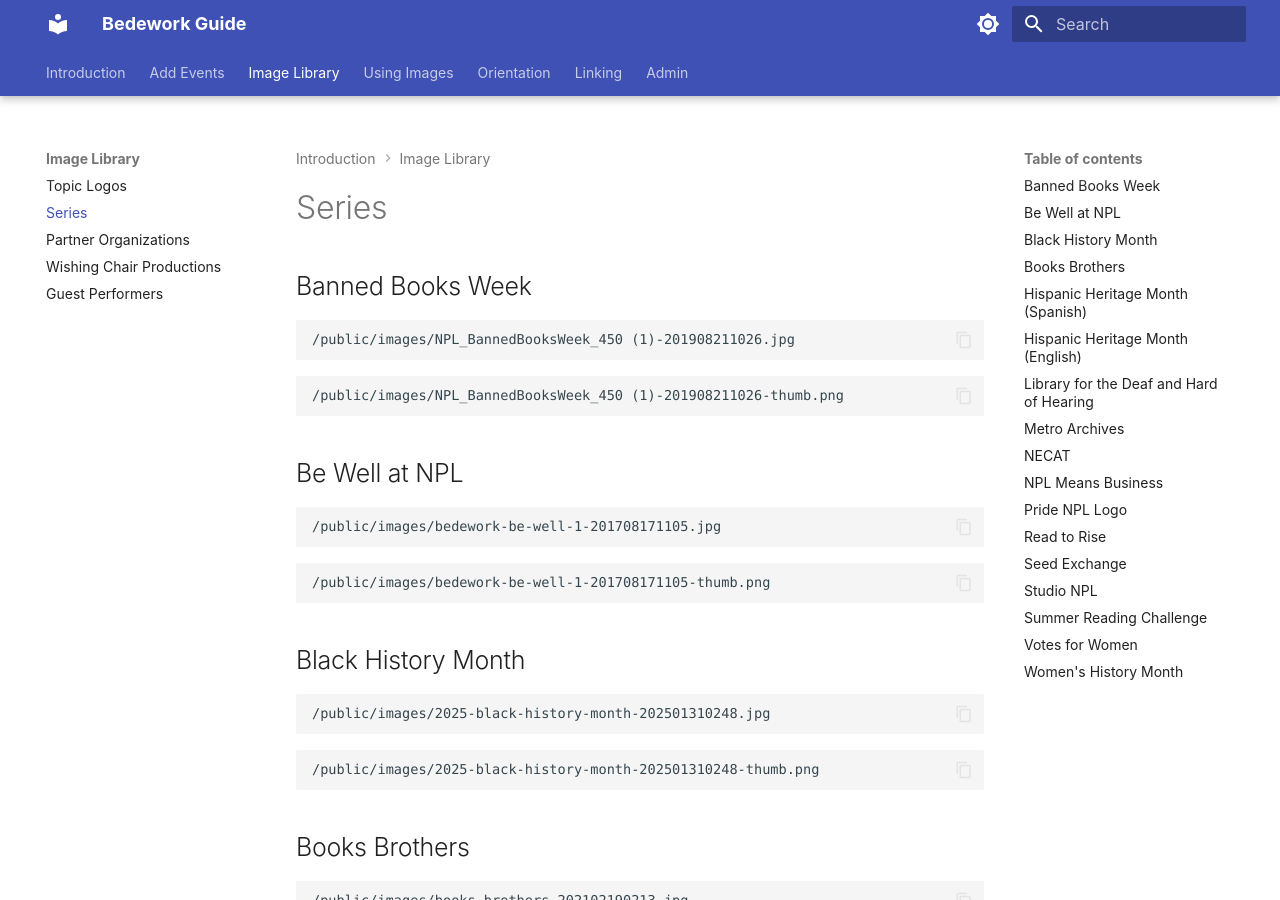
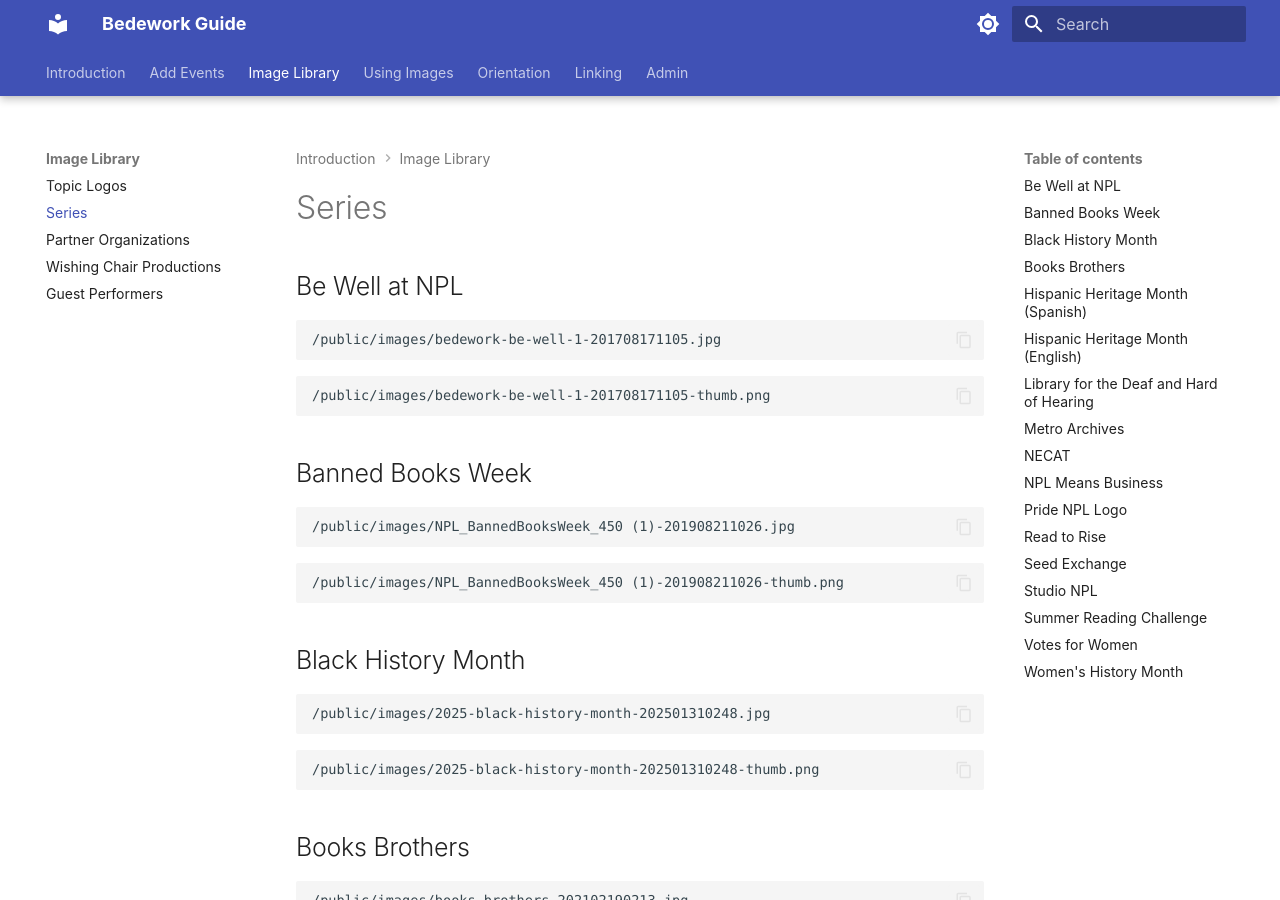
Before and after one commit to Nashville-Public-Library/bedework-docs, an MkDocs documentation site: the page built from docs/image-library/series-logos.md, in a window 1280 px wide and 900 px high. Built offline with MkDocs 1.6.1 and Material for MkDocs 9.7.7, drawn with Linux system fonts in a browser that asks for light colours.

````diff
--- a/docs/image-library/series-logos.md
+++ b/docs/image-library/series-logos.md
@@ -4,6 +4,16 @@ title: Series
 ---
 
 # Series
+
+## Be Well at NPL
+
+```text
+/public/images/bedework-be-well-1-201708171105.jpg
+```
+
+```text
+/public/images/bedework-be-well-1-201708171105-thumb.png
+```
 
 ## Banned Books Week
 
@@ -13,16 +23,6 @@ title: Series
 
 ```text
 /public/images/NPL_BannedBooksWeek_450 (1)-201908211026-thumb.png
-```
-
-## Be Well at NPL
-
-```text
-/public/images/bedework-be-well-1-201708171105.jpg
-```
-
-```text
-/public/images/bedework-be-well-1-201708171105-thumb.png
 ```
 
 ## Black History Month
````
